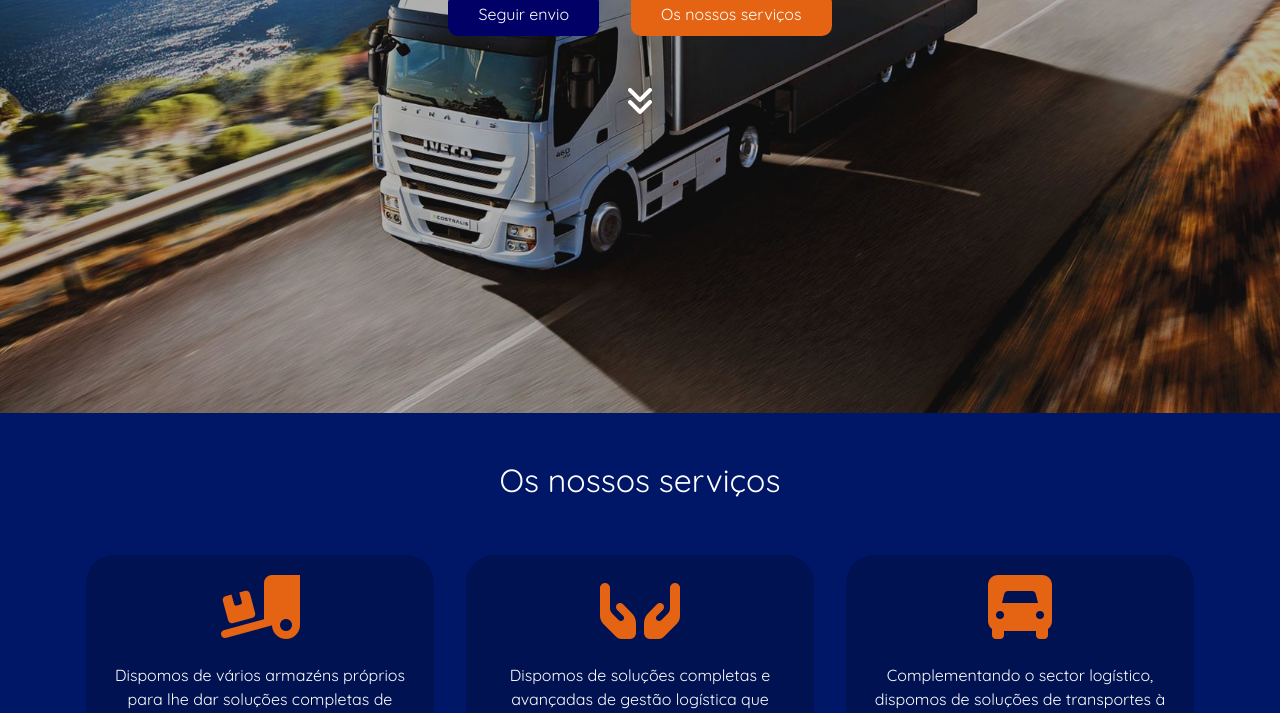
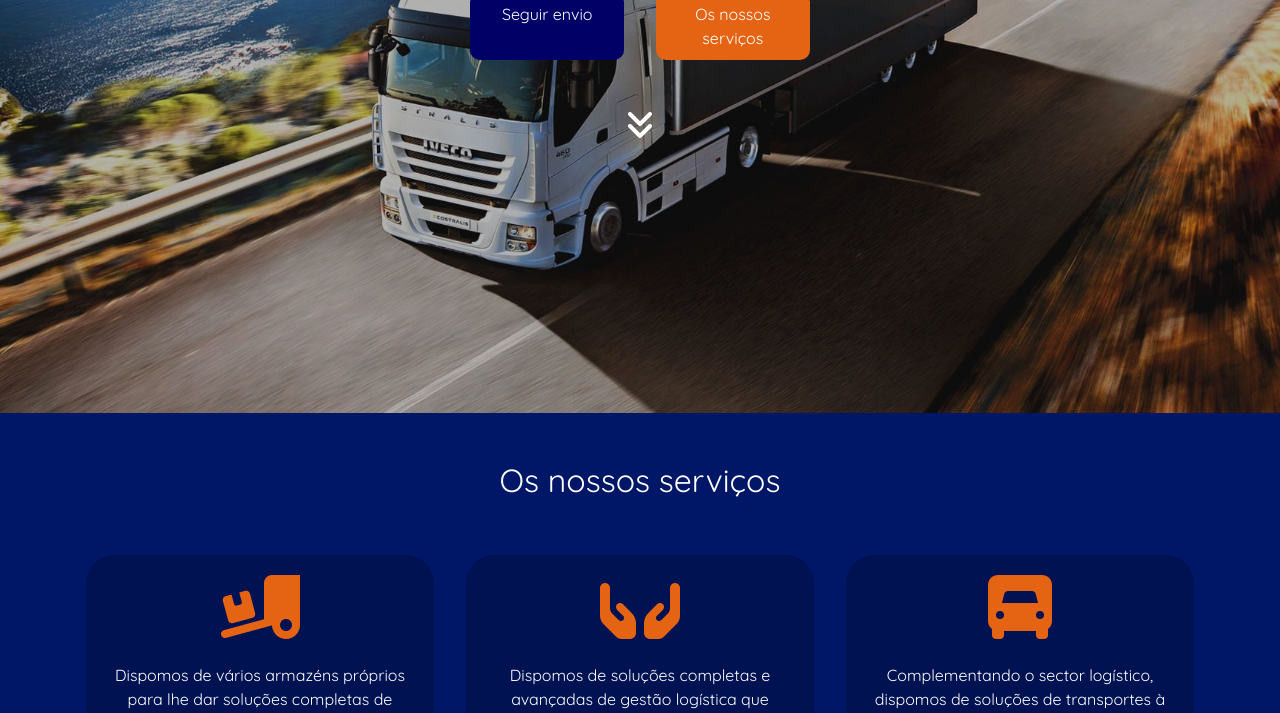
Before and after one commit to Wyzo/enovo_webtransportes, a plain HTML site: page index.html in a window 1280 px wide. Shown: the part 387-1100 px from the top of the page. Drawn offline with nearby package versions, Linux system fonts and the light colour scheme.

Commit message:
Fixed button size

```diff
--- a/index.html
+++ b/index.html
@@ -46,10 +46,10 @@
                 </div>
                 <div class="btn-group" role="group">
                     <a href="seguirenvio.html" class="text-white text-decoration-none mx-3"
-                        style="padding: 10px 30px 10px 30px; background-color: #010066; border-radius: 10px;">Seguir
+                        style="padding: 10px 30px 10px 30px; background-color: #010066; border-radius: 10px; width: 12vw;">Seguir
                         envio</a>
                     <a href="servicos.html" class="text-white text-decoration-none mx-3"
-                        style="padding: 10px 30px 10px 30px; background-color: #E56414; border-radius: 10px;">Os nossos
+                        style="padding: 10px 30px 10px 30px; background-color: #E56414; border-radius: 10px; width: 12vw;">Os nossos
                         serviços</a>
                 </div>
             </div>
```
Also changed, not shown: cliente.html (+11 -4 lines).
